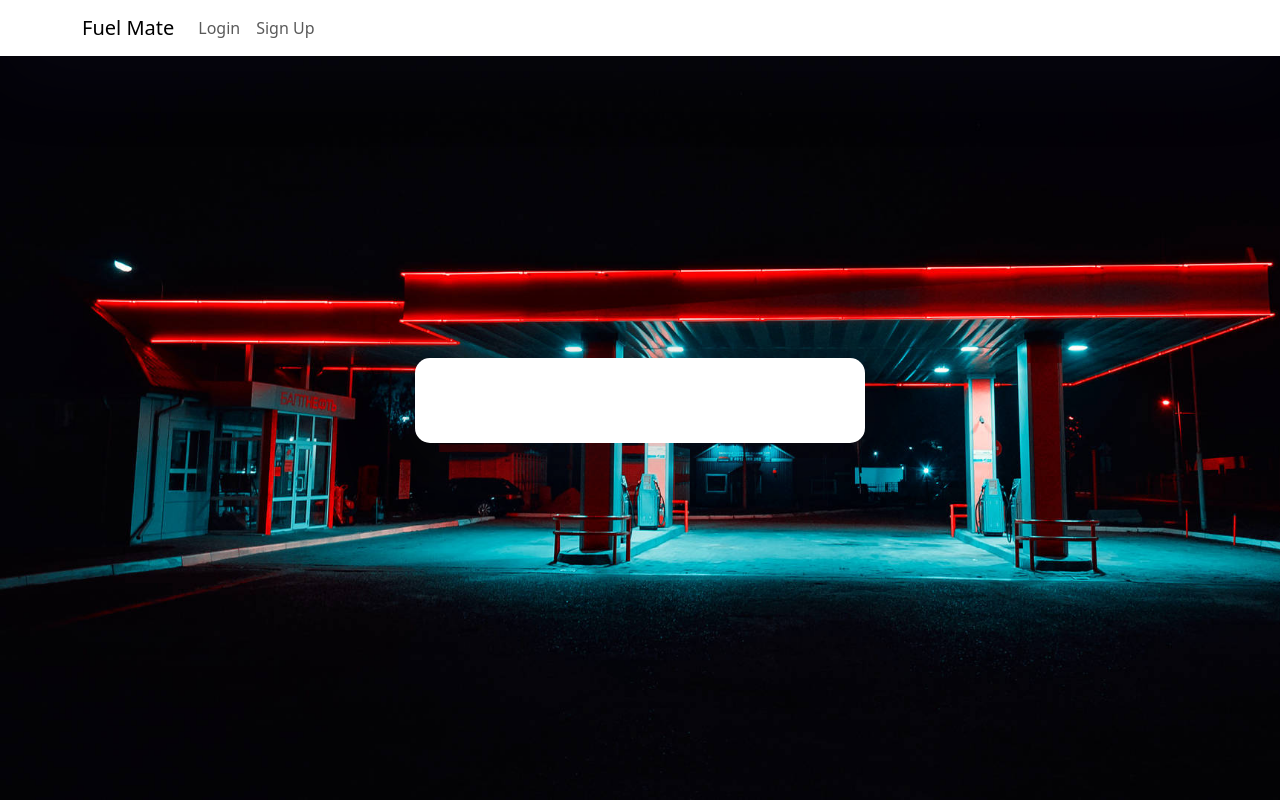
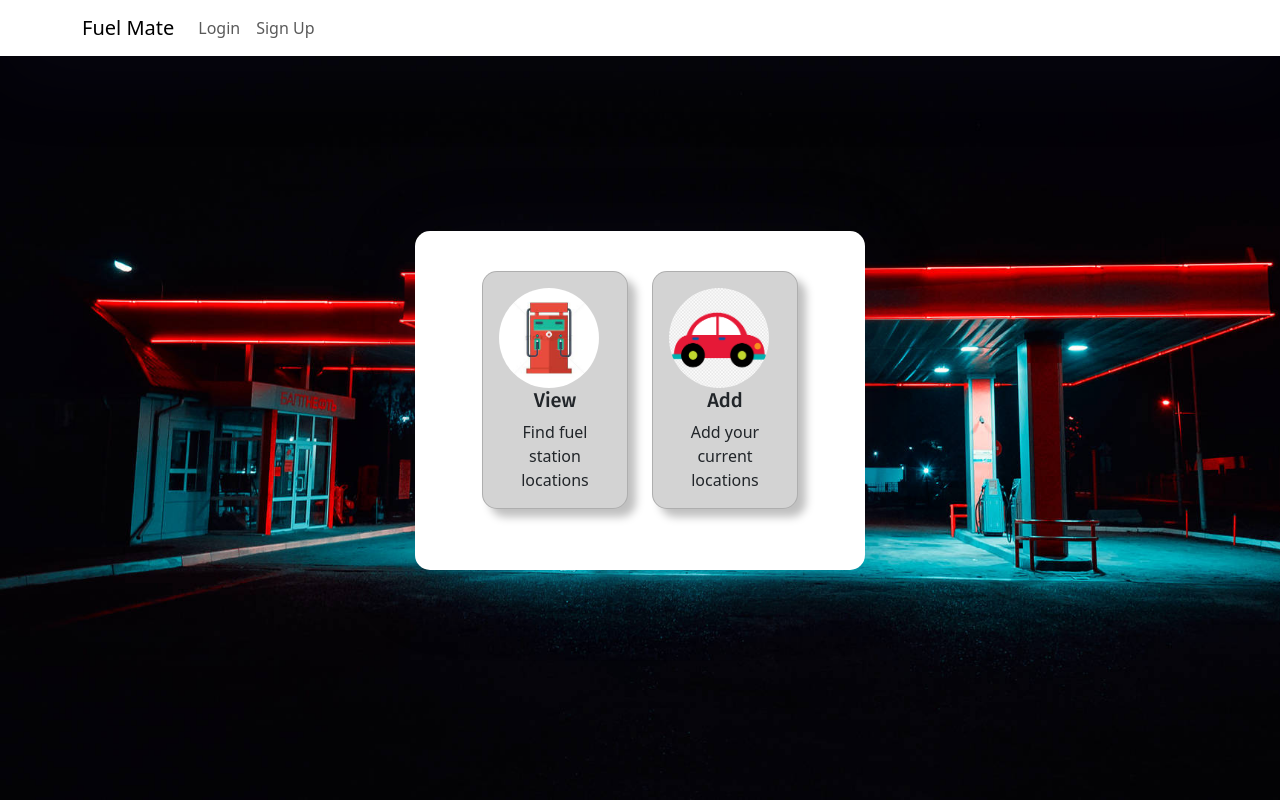
Before and after one commit to VidathChamikara/FuelMate-Fuel-Stations-Tracking-System, a React (Create React App) app in the folder client/: page /userHome in a window 1280 px wide. Built offline with nearby package versions, Linux system fonts and the light colour scheme.

Commit message:
Complete user home component

```diff
--- a/client/src/App.js
+++ b/client/src/App.js
@@ -1,29 +1,31 @@
-import React from 'react'
-import '../node_modules/bootstrap/dist/css/bootstrap.min.css'
-import './App.css'
-import { BrowserRouter as Router, Routes, Route, Link } from 'react-router-dom'
+import React from "react";
+import "../node_modules/bootstrap/dist/css/bootstrap.min.css";
+import "./App.css";
+import { BrowserRouter as Router, Routes, Route, Link } from "react-router-dom";
 
-import Login from './components/login_component'
-import SignUp from './components/signup_component'
-
+import Login from "./components/login_component";
+import SignUp from "./components/signup_component";
+import UserDetails from "./components/userDetails";
+import UserHome from "./components/userHome";
+import AdminHome from "./components/AdminHome";
 function App() {
   return (
     <Router>
       <div className="App">
         <nav className="navbar navbar-expand-lg navbar-light fixed-top">
           <div className="container">
-            <Link className="navbar-brand" to={'/sign-in'}>
-                Fuel Mate
+            <Link className="navbar-brand" to={"/sign-in"}>
+              Fuel Mate
             </Link>
             <div className="collapse navbar-collapse" id="navbarTogglerDemo02">
               <ul className="navbar-nav ml-auto">
                 <li className="nav-item">
-                  <Link className="nav-link" to={'/sign-in'}>
+                  <Link className="nav-link" to={"/sign-in"}>
                     Login
                   </Link>
                 </li>
                 <li className="nav-item">
-                  <Link className="nav-link" to={'/sign-up'}>
+                  <Link className="nav-link" to={"/sign-up"}>
                     Sign Up
                   </Link>
                 </li>
@@ -35,15 +37,19 @@ function App() {
         <div className="auth-wrapper">
           <div className="auth-inner">
             <Routes>
-            <Route path="/" element={<Login />} />
+              <Route path="/" element={<Login />} />
               <Route path="/sign-in" element={<Login />} />
               <Route path="/sign-up" element={<SignUp />} />
+              <Route path="/userDetails" element={< UserDetails />} />
+              <Route path="/userHome" element={< UserHome />} />
+              <Route path="/adminHome" element={< AdminHome />} />
+
             </Routes>
           </div>
         </div>
       </div>
     </Router>
-  )
+  );
 }
 
-export default App
+export default App;
--- /dev/null
+++ b/client/src/components/AdminHome.js
@@ -0,0 +1,56 @@
+import React, { Component } from "react";
+
+export default class AdminHome extends Component {
+    state = {
+        users: []
+    };
+
+    componentDidMount() {
+        this.fetchUsers();
+    }
+
+    fetchUsers = async () => {
+        try {
+            const response = await fetch("http://localhost:5000/getAllUser");
+            const data = await response.json();
+            if (response.ok) {
+                this.setState({ users: data.data });
+            } else {
+                console.log("Error:", data.status);
+            }
+        } catch (error) {
+            console.log("Error:", error);
+        }
+    };
+
+    render() {
+        const { users } = this.state;
+
+        return (
+            <div className="container">
+            <h1 className="mt-4">Welcome Admin</h1>
+            <h2>User Details:</h2>
+            <table className="table table-striped">
+                <thead className="thead-dark">
+                    <tr>
+                        <th style={{ fontSize: "12px" }}>First Name</th>
+                        <th style={{ fontSize: "12px" }}>Last Name</th>
+                        <th style={{ fontSize: "12px" }}>Email</th>
+                        <th style={{ fontSize: "12px" }}>Mobile</th>
+                    </tr>
+                </thead>
+                <tbody>
+                    {users.map((user) => (
+                        <tr key={user._id}>
+                            <td style={{ fontSize: "12px" }}>{user.fname}</td>
+                            <td style={{ fontSize: "12px" }}>{user.lname}</td>
+                            <td style={{ fontSize: "12px" }}>{user.email}</td>
+                            <td style={{ fontSize: "12px" }}>{user.mobile}</td>
+                        </tr>
+                    ))}
+                </tbody>
+            </table>
+        </div>
+        );
+    }
+}
--- /dev/null
+++ b/client/src/components/userDetails.js
@@ -0,0 +1,54 @@
+import React, { Component } from "react";
+import UserHome from "./userHome";
+import AdminHome from "./AdminHome";
+
+export default class UserDetails extends Component {
+  constructor(props) {
+    super(props);
+    this.state = {
+      userData: "",
+      admin: false,
+    };
+  }
+
+  componentDidMount() {
+    fetch("http://localhost:5000/userData", {
+      method: "POST",
+      crossDomain: true,
+      headers: {
+        "Content-Type": "application/json",
+        Accept: "application/json",
+        "Access-Control-Allow-Origin": "*",
+      },
+      body: JSON.stringify({
+        token: window.localStorage.getItem("token"),
+      }),
+    })
+      .then((res) => res.json())
+      .then((data) => {
+        console.log(data, "userData");
+        if (data.data.userType == "Admin") {
+          this.setState({ admin: true });
+        }
+        this.setState({ userData: data.data });
+        if (data.data == "token expired") {
+          alert("Token expired login again");
+          window.localStorage.clear();
+          window.location.href = "./sign-in";
+        }
+      });
+  }
+  logOut = () => {
+    window.localStorage.clear();
+    window.location.href = "./sign-in";
+  };
+  render() {
+    const { admin } = this.state;
+    return (
+      <div>
+      {admin ? <AdminHome /> : <UserHome />}
+    </div>
+
+    );
+  }
+}
--- /dev/null
+++ b/client/src/components/userHome.js
@@ -0,0 +1,66 @@
+import React, { Component } from "react";
+import petrol from "../images/petrol.jpeg";
+import car from "../images/car.png";
+
+export default class UserHome extends Component {
+  render() {
+    return (
+      <div className="container">
+        <div className="row">
+          <div className="col-md-6">
+
+            <div
+              className="card mb-3"
+              style={{
+                backgroundColor: "#D3D3D3",
+                boxShadow: "8px 8px 8px rgba(0, 0.25, 0.25, 0.25)", // Add boxShadow CSS property
+                borderRadius: "15px", // Add borderRadius CSS property
+                transition: "transform 0.3s", // Add transition CSS property for smooth animation
+              }}
+              onMouseEnter={(e) => {
+                e.currentTarget.style.transform = "scale(1.1)"; // Increase the scale on hover
+              }}
+              onMouseLeave={(e) => {
+                e.currentTarget.style.transform = "scale(1)"; // Reset the scale on mouse leave
+              }}
+            >
+              <div className="card-body text-center">
+              <a href="/locationMap"> <div className="circle-image">
+                  <img src={petrol} alt="Card 1" />
+                </div></a>
+                <h5 className="card-title">View</h5>
+                <p className="card-text">Find fuel station locations</p>
+              </div>
+            </div>
+
+          </div>
+          <div className="col-md-6">
+            <div
+              className="card mb-3"
+              style={{
+                backgroundColor: "#D3D3D3",
+                boxShadow: "8px 8px 8px rgba(0, 0, 0, 0.25)", // Add boxShadow CSS property
+                borderRadius: "15px", // Add borderRadius CSS property
+                transition: "transform 0.3s", // Add transition CSS property for smooth animation
+              }}
+              onMouseEnter={(e) => {
+                e.currentTarget.style.transform = "scale(1.1)"; // Increase the scale on hover
+              }}
+              onMouseLeave={(e) => {
+                e.currentTarget.style.transform = "scale(1)"; // Reset the scale on mouse leave
+              }}
+            >
+              <div className="card-body text-center">
+              <a href="/locationForm"><div className="circle-image">
+                  <img src={car} alt="Card 2" />
+                </div></a>
+                <h5 className="card-title">Add</h5>
+                <p className="card-text">Add your current locations</p>
+              </div>
+            </div>
+          </div>
+        </div>
+      </div>
+    );
+  }
+}
--- a/client/src/index.css
+++ b/client/src/index.css
@@ -84,3 +84,18 @@ html,
 .forgot-password a {
   color: #167bff;
 }
+
+.circle-image {
+  display: flex;
+  justify-content: center;
+  align-items: center;
+  width: 100px;
+  height: 100px;
+  border-radius: 50%;
+  overflow: hidden;
+}
+
+.circle-image img {
+  width: 100%;
+  height: 100%;
+}
```
Also changed, not shown: client/src/images/car.png (added), client/src/images/petrol.jpeg (added).
